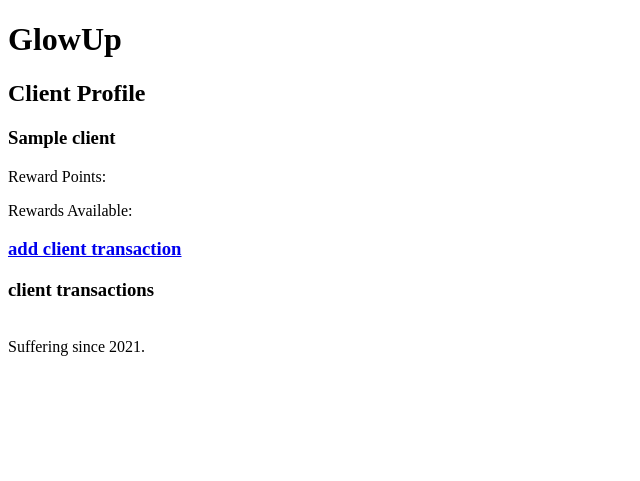
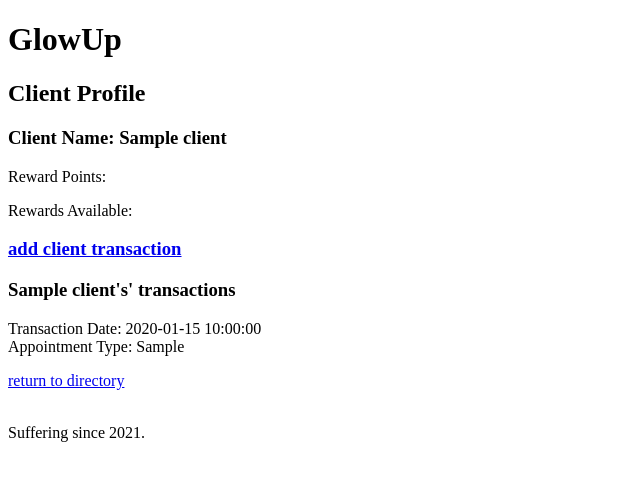
Before and after one commit to shane-jeon/loyalty-program, a Flask app: page /clients/1 in a window 1280 px wide. Shown: the top 481 px of the page, without its empty margins (0-640 px from the left). Run offline with Flask 2, Linux system fonts and the light colour scheme; tables that the repository leaves empty hold one stand-in row (values such as "Sample post"); some libraries are stand-ins or nearby versions.

Commit message:
client-transaction page complete

```diff
--- a/server.py
+++ b/server.py
@@ -90,6 +90,7 @@ def directory(business_user_id):
 @app.route("/new_client")
 def new_client_form():
     """Show form to sign up a new client."""
+
     return render_template('register_client.html')
 
 @app.route("/new_client_signup", methods=['POST'])
--- a/templates/client_profile.html
+++ b/templates/client_profile.html
@@ -5,7 +5,7 @@
 {% block body %}
 <h2>Client Profile</h2>
 
-<h3> {{clients.client_name}} </h3>
+<h3> Client Name: {{clients.client_name}} </h3>
 
 <p>Reward Points: </p>
 
@@ -15,12 +15,20 @@
     <a href="/add_transaction/{{ clients.client_id }}">add client transaction</a>
 </h3>
 
-<h3>client transactions</h3>
-<p>{{ transactions.client_id}}</p>
+<h3>{{ clients.client_name }}'s' transactions</h3>
+{% for transaction in transactions %}
+  {% if transaction.client_id == clients.client_id %}
+  <p>
+    Transaction Date: {{ transaction.transaction_date}} <br>
+    Appointment Type: {{ transaction.appointment_type }} <br>
+  </p>
+
+  {% endif %}
+{% endfor %}
 
 
-<!-- <p>
+<p>
   <a href="/directory/{{ transactions.business_user_id }}">return to directory</a>
-</p> -->
+</p>
 
 {% endblock %}
--- a/templates/register_client.html
+++ b/templates/register_client.html
@@ -2,7 +2,8 @@
 
 {% block body %}
 
-<p>{{ session.get('bu_email')}}</p>
+<!-- see what is being returned from session.get -->
+<!-- <p>{{ session.get('bu_email')}}</p> -->
 <form class="new-client" method="POST" action="/new_client_signup">
       <div>
         <label>Client Name</label>
```
